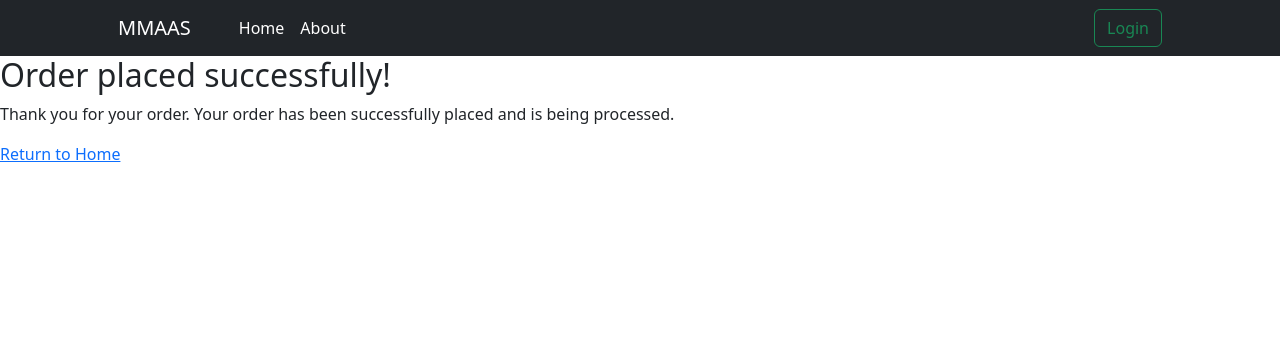
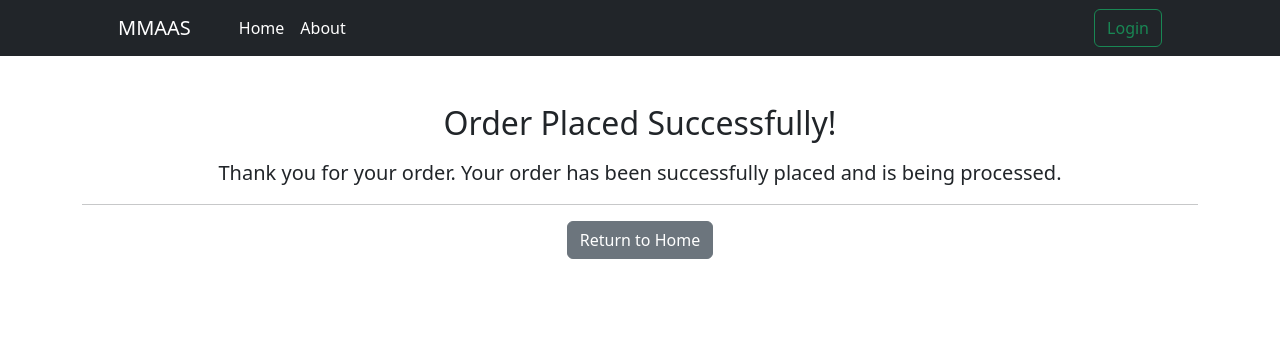
Before and after one commit to mkumm14/online-marketplace-g1, a Django app: page /cart/order_success/ in a window 1280 px wide. Shown: the top 356 px of the page. Run offline with Django 4.2, Linux system fonts and the light colour scheme.

Commit message:
changes to styling

```diff
--- a/cart/templates/checkout/checkout.html
+++ b/cart/templates/checkout/checkout.html
@@ -12,7 +12,6 @@
             {{ address_form|crispy }}
             <h3>Payment Information</h3>
             {{ payment_form|crispy }}
-          </form>
         </div>
       </div>
     </div>
@@ -21,10 +20,10 @@
         <div class="card-body">
           <h4>Total Price (including 8.25% sales tax): ${{ total_price_with_tax|floatformat:2 }}</h4>
           <hr>
-          <form method="post" action="{% url 'checkout' %}">
-            {% csrf_token %}
+
             <button type="submit" class="btn btn-primary">Place Order</button>
           </form>
+
         </div>
       </div>
     </div>
--- a/cart/templates/checkout/order_success.html
+++ b/cart/templates/checkout/order_success.html
@@ -1,7 +1,10 @@
 {% extends 'base.html' %}
 
 {% block content %}
-    <h2>Order placed successfully!</h2>
-    <p>Thank you for your order. Your order has been successfully placed and is being processed.</p>
-    <a href="{% url 'main:home' %}">Return to Home</a>
+  <div class="container text-center mt-5">
+    <h2 class="mb-3">Order Placed Successfully!</h2>
+    <p class="lead">Thank you for your order. Your order has been successfully placed and is being processed.</p>
+    <hr>
+    <a href="{% url 'main:home' %}" class="btn btn-secondary">Return to Home</a>
+  </div>
 {% endblock %}
```
Also changed, not shown: main/templates/main/home.html (+8 -0 lines).
